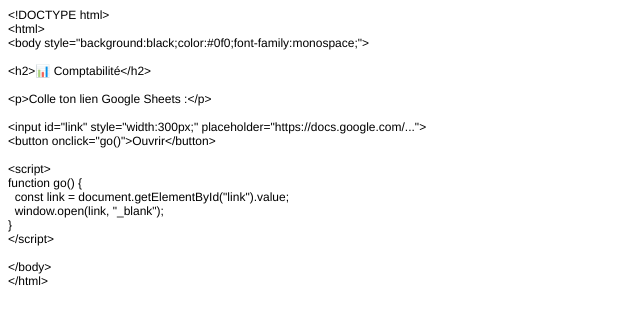
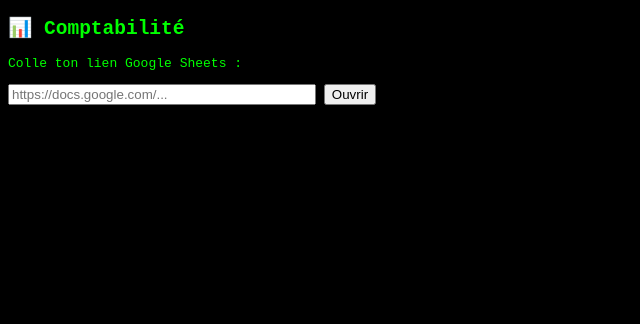
Before and after one commit to crakos26/site-rp-secret, a website: page site-rp/public/hidden/sheets.html in a window 1280 px wide. Shown: the whole page, without its empty margins (0-640 px from the left). Drawn offline with Linux system fonts and the light colour scheme.

Commit message:
Update sheets.html
removal of paragraph writing

```diff
--- a/site-rp/public/hidden/sheets.html
+++ b/site-rp/public/hidden/sheets.html
@@ -1,36 +1,20 @@
-<!DOCTYPE html PUBLIC "-//W3C//DTD HTML 4.01//EN" "http://www.w3.org/TR/html4/strict.dtd">
+<!DOCTYPE html>
 <html>
-<head>
-  <meta http-equiv="Content-Type" content="text/html; charset=utf-8">
-  <meta http-equiv="Content-Style-Type" content="text/css">
-  <title></title>
-  <meta name="Generator" content="Cocoa HTML Writer">
-  <meta name="CocoaVersion" content="2685.1">
-  <style type="text/css">
-    p.p1 {margin: 0.0px 0.0px 0.0px 0.0px; font: 12.0px Helvetica}
-    p.p2 {margin: 0.0px 0.0px 0.0px 0.0px; font: 12.0px Helvetica; min-height: 14.0px}
-  </style>
-</head>
-<body>
-<p class="p1">&lt;!DOCTYPE html&gt;</p>
-<p class="p1">&lt;html&gt;</p>
-<p class="p1">&lt;body style="background:black;color:#0f0;font-family:monospace;"&gt;</p>
-<p class="p2"><br></p>
-<p class="p1">&lt;h2&gt;📊 Comptabilité&lt;/h2&gt;</p>
-<p class="p2"><br></p>
-<p class="p1">&lt;p&gt;Colle ton lien Google Sheets :&lt;/p&gt;</p>
-<p class="p2"><br></p>
-<p class="p1">&lt;input id="link" style="width:300px;" placeholder="https://docs.google.com/..."&gt;</p>
-<p class="p1">&lt;button onclick="go()"&gt;Ouvrir&lt;/button&gt;</p>
-<p class="p2"><br></p>
-<p class="p1">&lt;script&gt;</p>
-<p class="p1">function go() {</p>
-<p class="p1"><span class="Apple-converted-space">  </span>const link = document.getElementById("link").value;</p>
-<p class="p1"><span class="Apple-converted-space">  </span>window.open(link, "_blank");</p>
-<p class="p1">}</p>
-<p class="p1">&lt;/script&gt;</p>
-<p class="p2"><br></p>
-<p class="p1">&lt;/body&gt;</p>
-<p class="p1">&lt;/html&gt;</p>
+<body style="background:black;color:#0f0;font-family:monospace;">
+
+<h2>📊 Comptabilité</h2>
+
+<p>Colle ton lien Google Sheets :</p>
+
+<input id="link" style="width:300px;" placeholder="https://docs.google.com/...">
+<button onclick="go()">Ouvrir</button>
+
+<script>
+function go() {
+  const link = document.getElementById("link").value;
+  window.open(link, "_blank");
+}
+</script>
+
 </body>
 </html>
```
